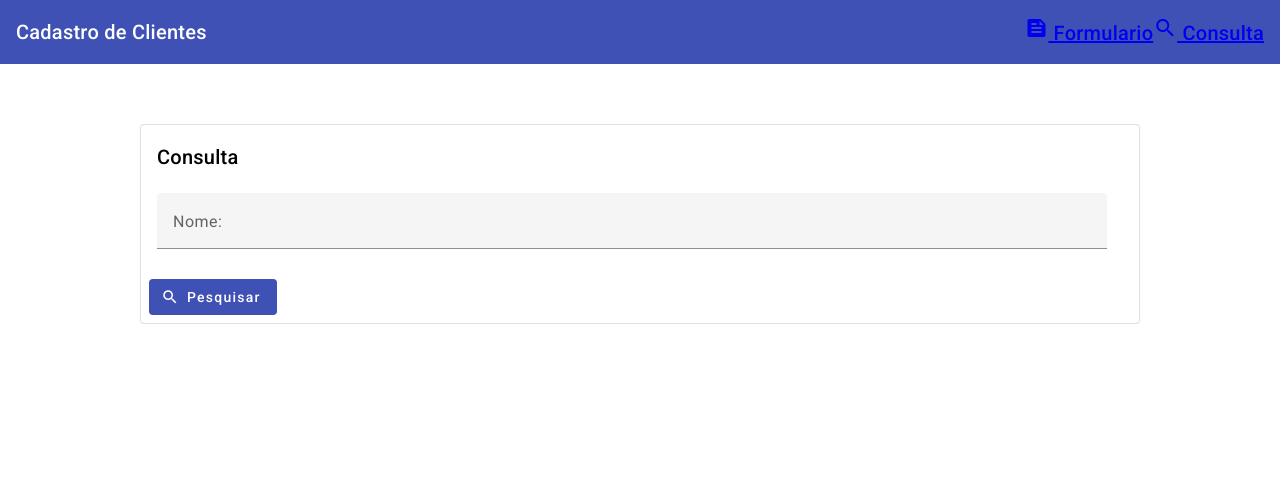
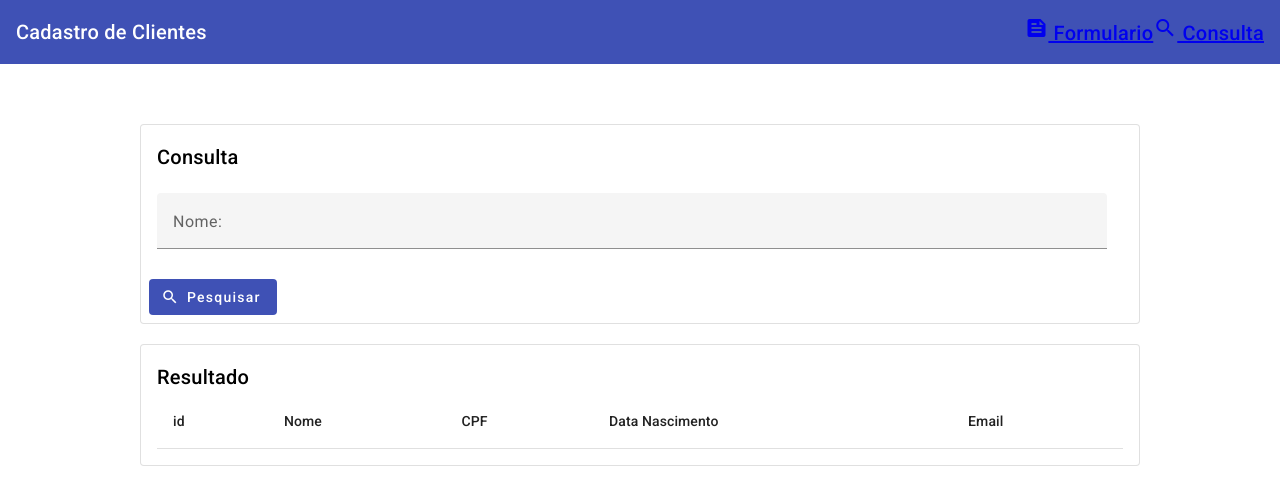
Before and after one commit to Frezende76/Projeto_Angular_19, an Angular app in the folder meu-projeto-sistema-cadastro/: page /consulta in a window 1280 px wide. Shown: the top 504 px of the page. Built offline with nearby package versions, Linux system fonts and the light colour scheme.

Commit message:
Update: Implementando a table do sistema de cadastro de clientes.

```diff
--- a/meu-projeto-sistema-cadastro/src/app/consulta/consulta.component.html
+++ b/meu-projeto-sistema-cadastro/src/app/consulta/consulta.component.html
@@ -25,3 +25,46 @@
         </form>
     </div>
 </div>
+
+<div fxLayout="row" fxLayoutAlign="center" class="mt-20">
+    <div fxLayout="column" fxFlex="1000px">
+        <mat-card appearance="outlined">
+            <mat-card-header>
+                <mat-card-title>Resultado</mat-card-title>
+            </mat-card-header>
+            <mat-card-content>
+            <table mat-table [dataSource]="listaClientes" >
+
+                <ng-container matColumnDef="id">
+                    <th mat-header-cell *matHeaderCellDef>id</th>
+                    <td mat-cell *matCellDef="let cliente">{{ cliente.id }}</td>
+                </ng-container>
+
+                <ng-container matColumnDef="nome">
+                    <th mat-header-cell *matHeaderCellDef>Nome</th>
+                    <td mat-cell *matCellDef="let cliente">{{ cliente.nome }}</td>
+                </ng-container>
+
+                <ng-container matColumnDef="cpf">
+                    <th mat-header-cell *matHeaderCellDef>CPF</th>
+                    <td mat-cell *matCellDef="let cliente">{{ cliente.cpf }}</td>
+                </ng-container>
+
+                <ng-container matColumnDef="dataNascimento">
+                    <th mat-header-cell *matHeaderCellDef>Data Nascimento</th>
+                    <td mat-cell *matCellDef="let cliente">{{ cliente.dataNascimento }}</td>
+                </ng-container>
+
+                <ng-container matColumnDef="email">
+                    <th mat-header-cell *matHeaderCellDef>Email</th>
+                    <td mat-cell *matCellDef="let cliente">{{ cliente.email }}</td>
+                </ng-container>
+
+                <tr mat-header-row *matHeaderRowDef="colunasTable"></tr>
+                <tr mat-row *matRowDef="let row; columns: colunasTable"></tr>
+
+            </table>
+            </mat-card-content>
+        </mat-card>
+    </div>
+</div>
--- a/meu-projeto-sistema-cadastro/src/app/consulta/consulta.component.ts
+++ b/meu-projeto-sistema-cadastro/src/app/consulta/consulta.component.ts
@@ -1,4 +1,5 @@
 import { Component, OnInit } from '@angular/core';
+import { CommonModule } from '@angular/common';
 import { MatInputModule } from '@angular/material/input';
 import { MatCardModule } from '@angular/material/card';
 import { FlexLayoutModule } from '@angular/flex-layout';
@@ -26,6 +27,7 @@
 export class ConsultaComponent implements OnInit {
 
   listaClientes: Cliente[] = [];
+  colunasTable: string[] = ["id", "nome", "cpf", "dataNascimento", "email"]
 
   constructor(private service: ClienteService){
 
```
